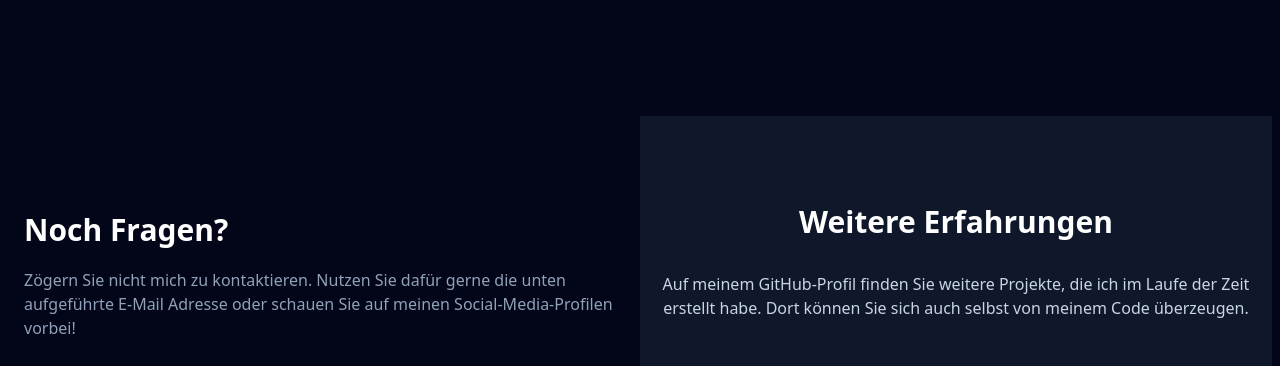
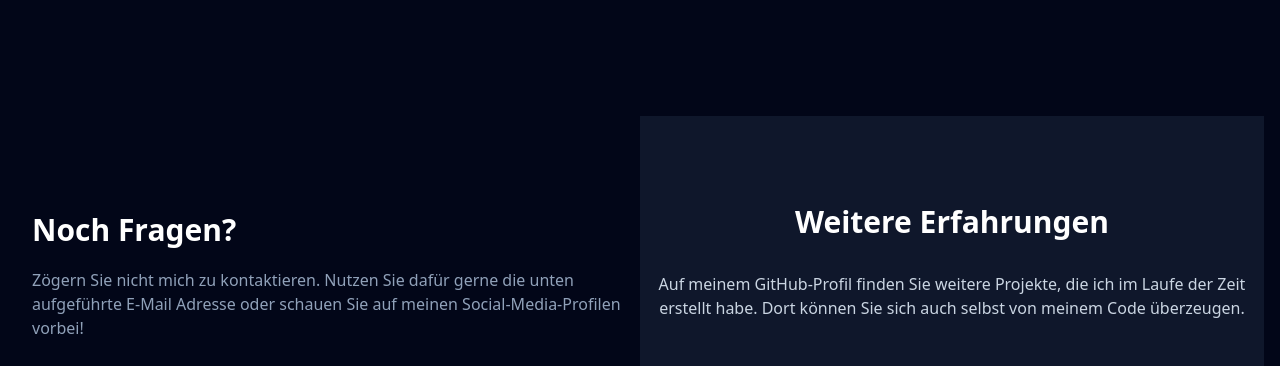
Before and after one commit to SteNuf/portfolio, a website built with Vite: page index.html in a window 1280 px wide. Shown: the part 1788-2154 px from the top of the page. Built offline with nearby package versions, Linux system fonts and the light colour scheme.

Commit message:
Fix the uneven distance at the edge.

```diff
--- a/index.html
+++ b/index.html
@@ -7,8 +7,8 @@
     <title>Stephan's Frontend Portfolio</title>
   </head>
 
-  <body class="bg-slate-950 mt-20 sm:ml-4 sm:mr-2 lg:ml-2">
-    <div id="app" class="container lg:mt-32 px-0 2xl:mr-50 2xl:ml-50">
+  <body class="bg-slate-950 mt-20">
+    <div id="app" class="container mx-auto lg:mt-32 px-4">
       <div class="grid lg:grid-cols-2 gap-20 p-5">
         <div>
           <div class="flex items-center mb-8">
```
